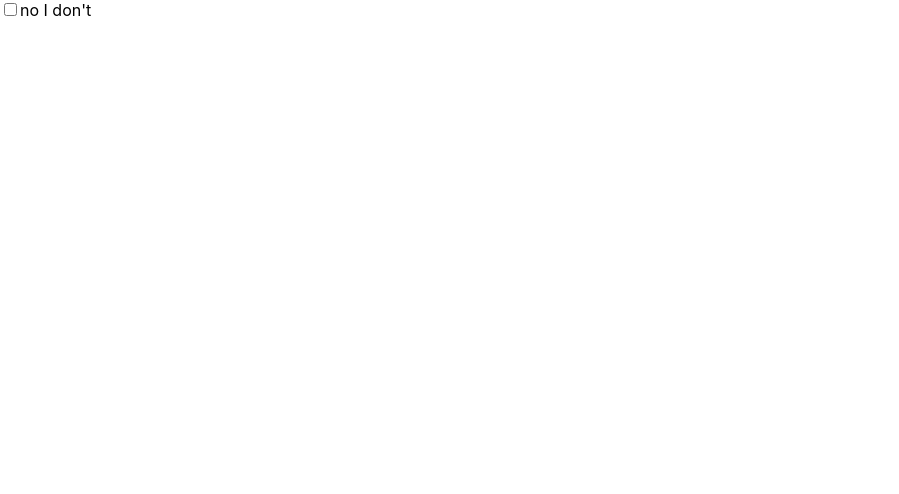
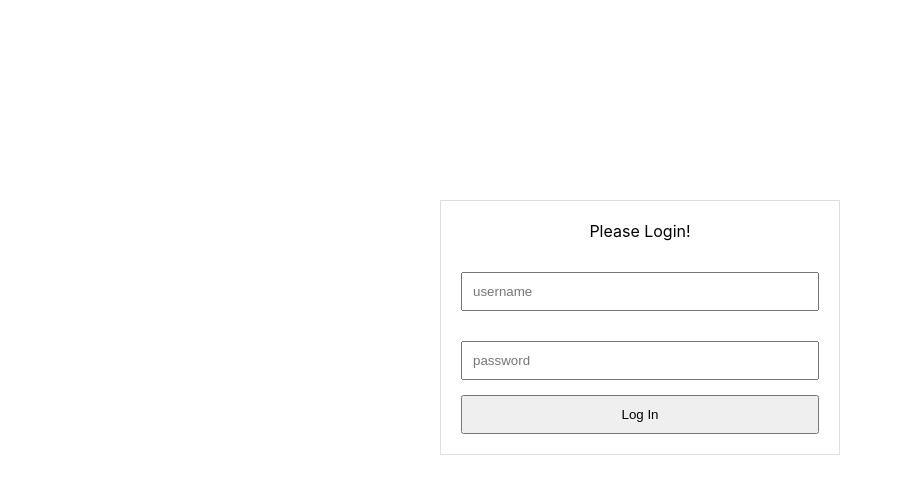
Before and after one commit to heggy231/react-basic-with-Eva, a React (Create React App) app: page / in a window 1280 px wide. Shown: the top 494 px of the page, without its empty margins (0-899 px from the left). Built offline with nearby package versions, Linux system fonts and the light colour scheme.

Commit message:
start of using useReducer LoginForm Why I love Reducer

```diff
--- a/src/App.css
+++ b/src/App.css
@@ -1,38 +1,68 @@
 .App {
   text-align: center;
+  display: flex;
+  align-content: center;
+  justify-content: center;
+  margin-top: 100px;
 }
 
-.App-logo {
-  height: 40vmin;
-  pointer-events: none;
+.App-Column {
+  flex-direction: column;
 }
 
-@media (prefers-reduced-motion: no-preference) {
-  .App-logo {
-    animation: App-logo-spin infinite 20s linear;
-  }
+.login-container {
+  width: 400px;
 }
 
-.App-header {
-  background-color: #282c34;
-  min-height: 100vh;
+.form {
+  display: flex;
+  border: 1px solid #ddd;
+  flex-direction: column;
+  padding: 20px;
+}
+
+p {
+  margin-top: 0;
+}
+
+input {
+  margin: 15px 0;
+  padding: 10px;
+}
+
+.submit {
+  padding: 10px;
+}
+
+.error {
+  color: red;
+  font-weight: bold;
+}
+
+.useContext {
   display: flex;
   flex-direction: column;
-  align-items: center;
-  justify-content: center;
-  font-size: calc(10px + 2vmin);
-  color: white;
+  width: 400px;
+  margin: 20px auto 500px;
 }
 
-.App-link {
-  color: #61dafb;
+.todoContainer {
+  display: flex;
+  flex-direction: column;
+  align-content: center;
+  justify-content: center;
 }
 
-@keyframes App-logo-spin {
-  from {
-    transform: rotate(0deg);
-  }
-  to {
-    transform: rotate(360deg);
-  }
+.todoItem {
+  border: 1px solid #eee;
+  margin: 10px 0;
+  display: flex;
+  flex-direction: row;
+  justify-content: space-between;
+  align-items: center;
+  padding: 10px 20px;
 }
+
+.todoItem p {
+  margin: 0;
+}
--- a/src/App.js
+++ b/src/App.js
@@ -1,10 +1,11 @@
 import logo from './logo.svg';
 import './App.css';
+import { LoginPlain } from './LoginPlain';
 
 function App() {
   return (
     <div className="App">
-
+      <LoginPlain />
     </div>
   );
 }
--- /dev/null
+++ b/src/LoginPlain.js
@@ -0,0 +1,28 @@
+import React from 'react'
+
+export const LoginPlain = () => {
+  const onSubmit = async e => {
+    e.preventDefault();
+
+    alert('todo');
+  };
+
+  return (
+    <div className="App">
+      <div className="login-container">
+        <form className="form" onSubmit={onSubmit}>
+          <p>Please Login!</p>
+          <input type="text" placeholder="username" />
+          <input
+            type="password"
+            placeholder="password"
+            autoComplete="new-password"
+          />
+          <button className="submit" type="submit">
+            Log In
+          </button>
+        </form>
+      </div>
+    </div>
+  )
+}
--- a/src/index.js
+++ b/src/index.js
@@ -1,14 +1,12 @@
-import React, { useState } from "react";
+import React, { useReducer } from "react";
 import ReactDOM from "react-dom";
 import "./index.css";
+import App from './App';
 
 
 const Checkbox = () => {
-  const [checked, setChecked] = useState(false);
-
-  function toggle() {
-    setChecked(checked => !checked)
-  }
+  // useReducer(logic for second argment toggle function, inital state)
+  const [checked, toggle] = useReducer(checked => !checked, false);
 
   return (
     <>
@@ -22,6 +20,6 @@ const Checkbox = () => {
 }
 
 ReactDOM.render(
-  <Checkbox />,
+  <App />,
   document.getElementById("root")
 );
```
Also changed, not shown: 1 other file (tests, documents, lock files or other folders).
